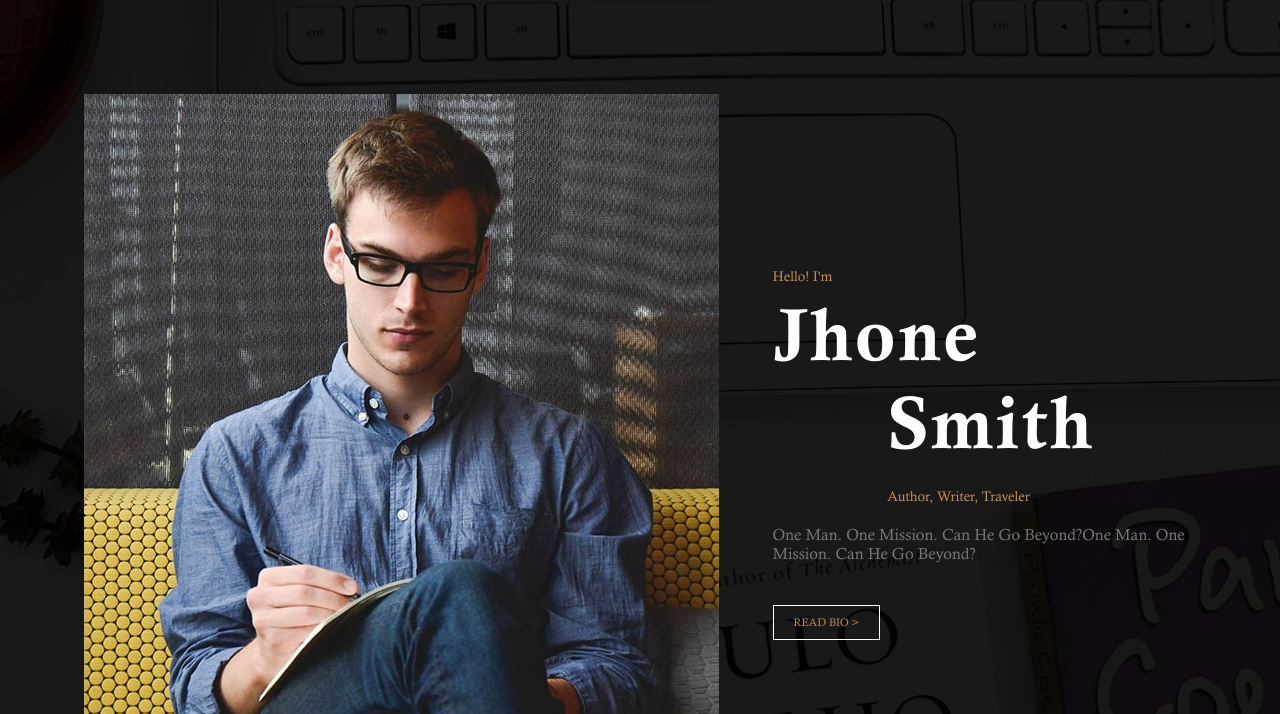
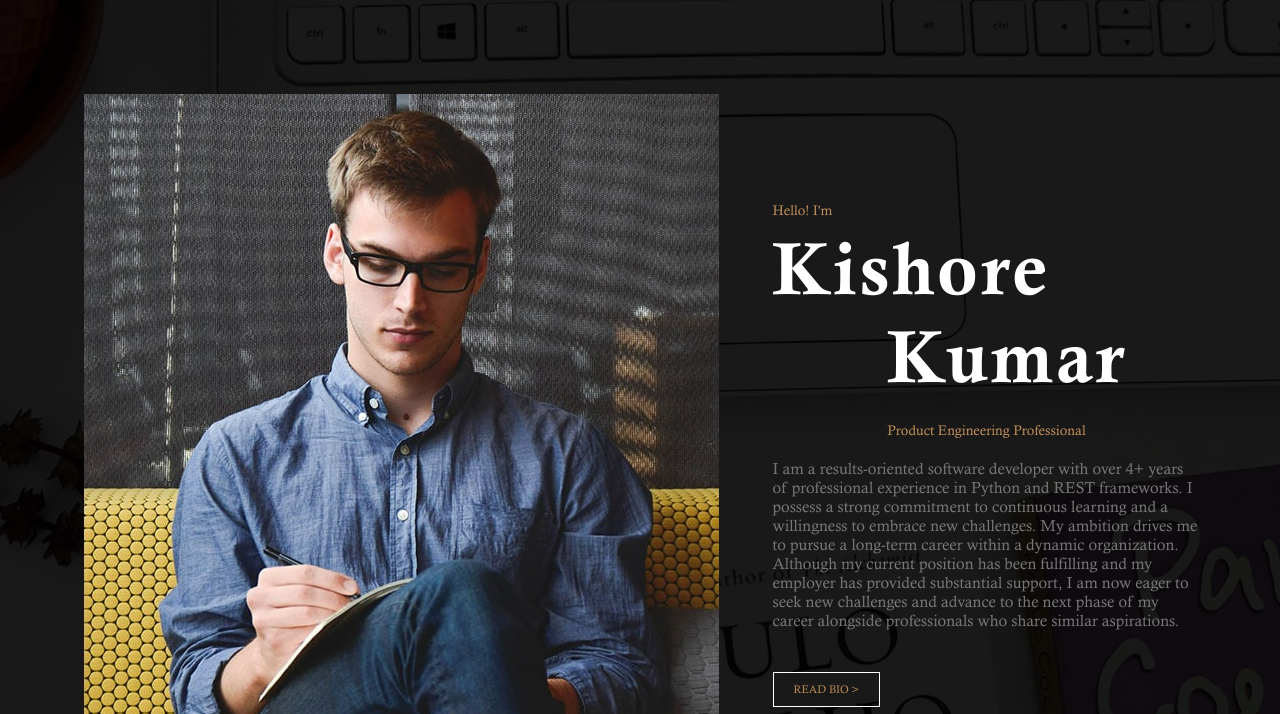
Before and after one commit to kishorekumar646/My_Portfolio, a plain HTML site: page index.html in a window 1280 px wide. Shown: the part 86-800 px from the top of the page. Drawn offline with Linux system fonts and the light colour scheme.

Commit message:
updated profile

```diff
--- a/index.html
+++ b/index.html
@@ -53,13 +53,18 @@
 			<div class="top-banner__text">
 				<div class="top-banner__text-up">
 					<span class="brand-span">Hello! I'm</span>
-					<h2 class="top-banner__h2">Jhone</h2>
+					<h2 class="top-banner__h2">Kishore</h2>
 				</div>
 				<div class="top-banner__text-down">
-					<h2 class="top-banner__h2">Smith</h2>
-					<span class="brand-span">Author, Writer, Traveler</span>
+					<h2 class="top-banner__h2">Kumar</h2>
+					<span class="brand-span">Product Engineering Professional</span>
 				</div>
-				<p>One Man. One Mission. Can He Go Beyond?One Man. One Mission. Can He Go Beyond?</p>
+				<p>I am a results-oriented software developer with over 4+ years of professional experience in Python and
+					REST frameworks. I possess a strong commitment to continuous learning and a willingness to embrace
+					new challenges. My ambition drives me to pursue a long-term career within a dynamic organization.
+					Although my current position has been fulfilling and my employer has provided substantial support, I am
+					now eager to seek new challenges and advance to the next phase of my career alongside professionals
+					who share similar aspirations.</p>
 				<a href="#" class="brand-button">Read bio > </a>
 			</div>
 		</div>
```
